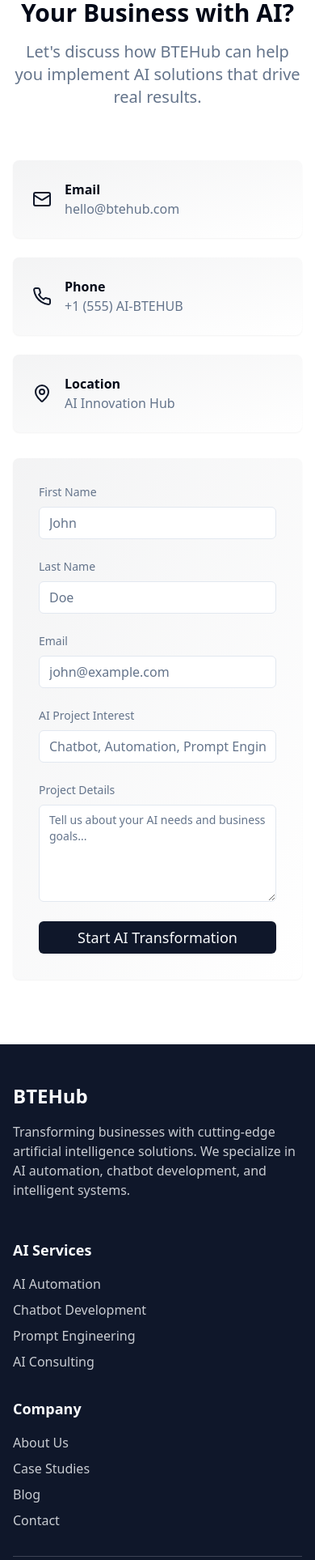
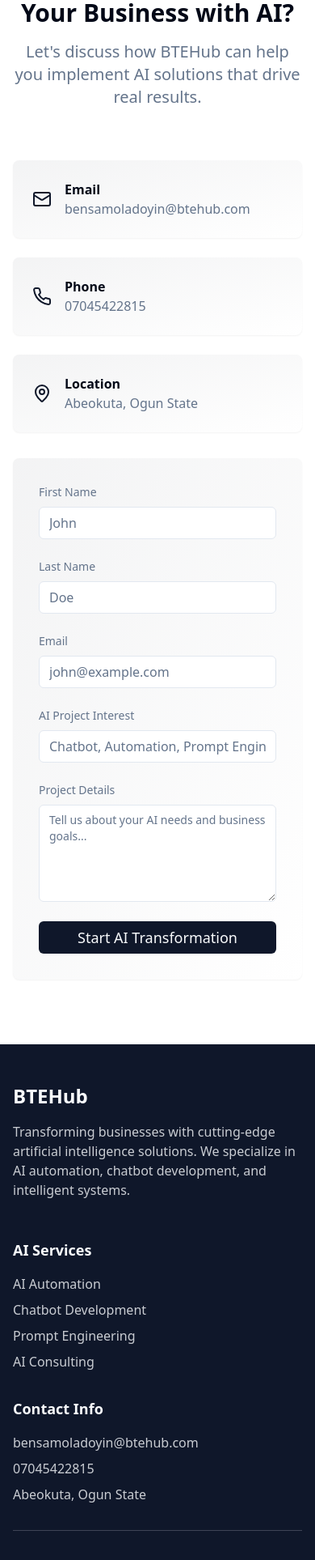
Before and after one commit to btehub-solutions/btehub, a React (Vite) app: page / in a window 390 px wide. Shown: the part 6116-8043 px from the top of the page at 81% size. Built offline with nearby package versions, Linux system fonts and the light colour scheme.

Commit message:
Add contact information
Add official contact details to the website footer and the Contact Us section. The information includes email, phone number, and location. Email and phone links are made clickable and the design is mobile-friendly.

```diff
--- a/src/components/Contact.tsx
+++ b/src/components/Contact.tsx
@@ -28,7 +28,9 @@ const Contact = () => {
                 </div>
                 <div>
                   <h3 className="font-semibold text-foreground">Email</h3>
-                  <p className="text-muted-foreground">hello@btehub.com</p>
+                  <a href="mailto:bensamoladoyin@btehub.com" className="text-muted-foreground hover:text-primary transition-colors">
+                    bensamoladoyin@btehub.com
+                  </a>
                 </div>
               </Card>
 
@@ -38,7 +40,9 @@ const Contact = () => {
                 </div>
                 <div>
                   <h3 className="font-semibold text-foreground">Phone</h3>
-                  <p className="text-muted-foreground">+1 (555) AI-BTEHUB</p>
+                  <a href="tel:+2347045422815" className="text-muted-foreground hover:text-primary transition-colors">
+                    07045422815
+                  </a>
                 </div>
               </Card>
 
@@ -48,7 +52,7 @@ const Contact = () => {
                 </div>
                 <div>
                   <h3 className="font-semibold text-foreground">Location</h3>
-                  <p className="text-muted-foreground">AI Innovation Hub</p>
+                  <p className="text-muted-foreground">Abeokuta, Ogun State</p>
                 </div>
               </Card>
             </div>
--- a/src/components/Footer.tsx
+++ b/src/components/Footer.tsx
@@ -23,12 +23,11 @@ const Footer = () => {
           </div>
 
           <div>
-            <h4 className="text-lg font-semibold mb-4">Company</h4>
+            <h4 className="text-lg font-semibold mb-4">Contact Info</h4>
             <ul className="space-y-2 text-primary-foreground/80">
-              <li><a href="#" className="hover:text-primary-foreground transition-colors">About Us</a></li>
-              <li><a href="#" className="hover:text-primary-foreground transition-colors">Case Studies</a></li>
-              <li><a href="#" className="hover:text-primary-foreground transition-colors">Blog</a></li>
-              <li><a href="#" className="hover:text-primary-foreground transition-colors">Contact</a></li>
+              <li><a href="mailto:bensamoladoyin@btehub.com" className="hover:text-primary-foreground transition-colors">bensamoladoyin@btehub.com</a></li>
+              <li><a href="tel:+2347045422815" className="hover:text-primary-foreground transition-colors">07045422815</a></li>
+              <li><span className="text-primary-foreground/80">Abeokuta, Ogun State</span></li>
             </ul>
           </div>
         </div>
```
